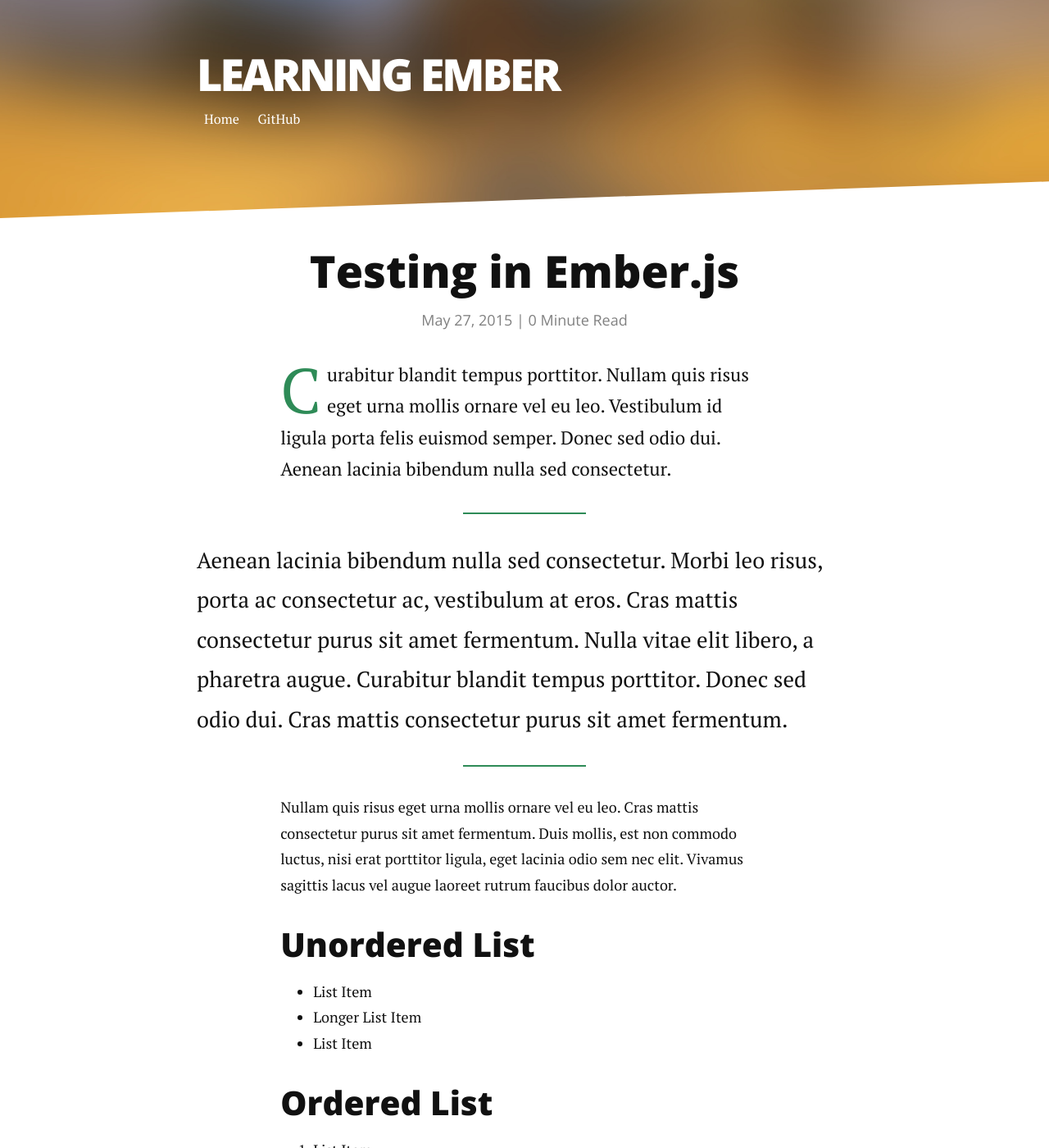
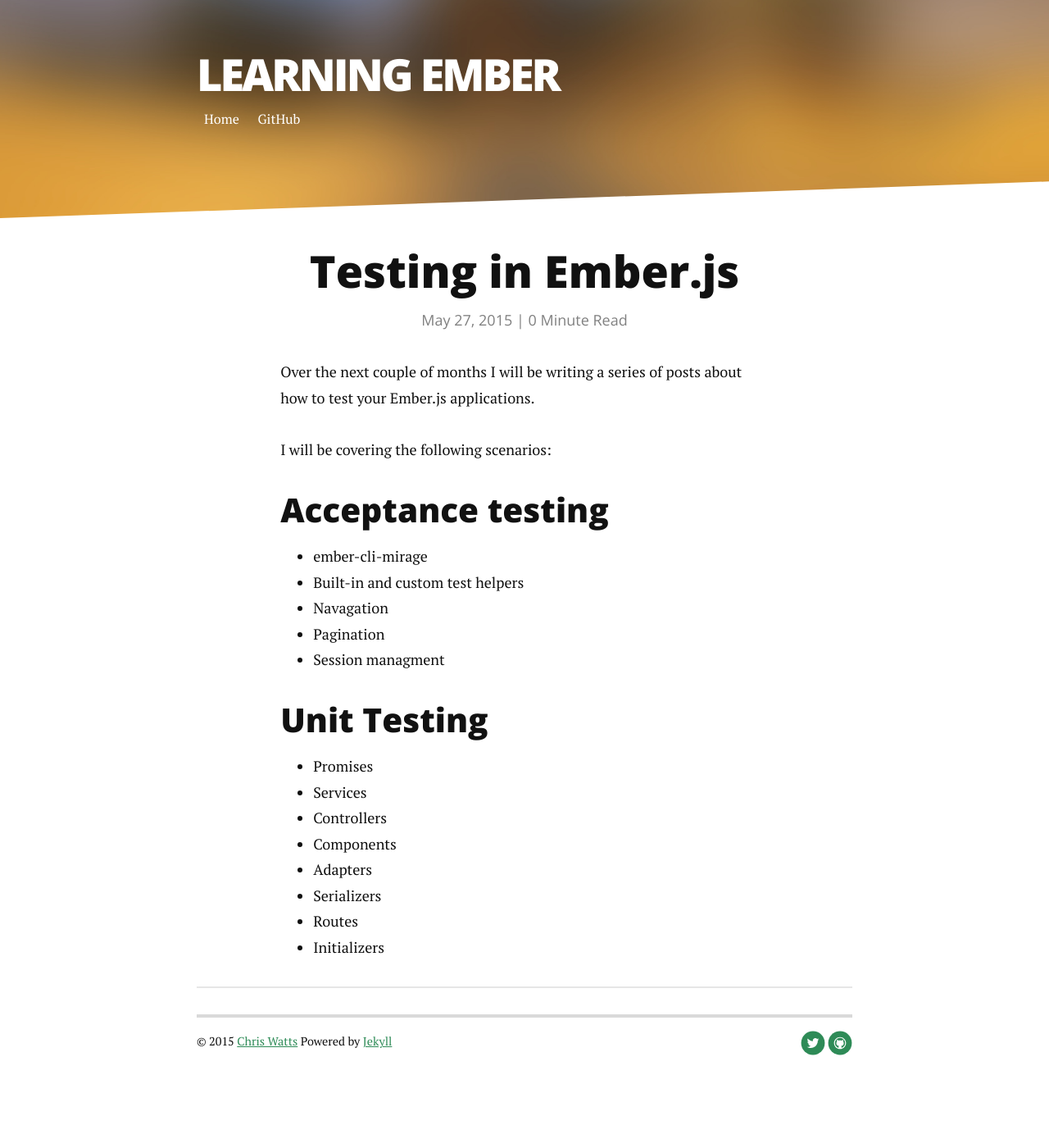
Before and after one commit to seawatts/learning-ember, a Jekyll site: the page built from _posts/2015-05-27-testing-in-ember.md, in a window 1280 px wide and 1400 px high. Shown: the whole window at 82% size. Built offline with Jekyll 4.4.1, drawn with Linux system fonts in a browser that asks for light colours; nearby versions of some CDN libraries; Markdown is read by kramdown in place of the engine named in the settings; some of the changed text lies outside the part shown.

Commit message:
Update 2015-05-27-testing-in-ember.md

```diff
--- a/_posts/2015-05-27-testing-in-ember.md
+++ b/_posts/2015-05-27-testing-in-ember.md
@@ -4,26 +4,23 @@
 date:   2015-05-27
 ---
 
-<p class="intro"><span class="dropcap">C</span>urabitur blandit tempus porttitor. Nullam quis risus eget urna mollis ornare vel eu leo. Vestibulum id ligula porta felis euismod semper. Donec sed odio dui. Aenean lacinia bibendum nulla sed consectetur.</p>
+Over the next couple of months I will be writing a series of posts about how to test your Ember.js applications.
 
-<blockquote>Aenean lacinia bibendum nulla sed consectetur. Morbi leo risus, porta ac consectetur ac, vestibulum at eros. Cras mattis consectetur purus sit amet fermentum. Nulla vitae elit libero, a pharetra augue. Curabitur blandit tempus porttitor. Donec sed odio dui. Cras mattis consectetur purus sit amet fermentum.</blockquote>
+I will be covering the following scenarios:
 
-Nullam quis risus eget urna mollis ornare vel eu leo. Cras mattis consectetur purus sit amet fermentum. Duis mollis, est non commodo luctus, nisi erat porttitor ligula, eget lacinia odio sem nec elit. Vivamus sagittis lacus vel augue laoreet rutrum faucibus dolor auctor.
+## Acceptance testing
+* ember-cli-mirage
+* Built-in and custom test helpers
+* Navagation
+* Pagination
+* Session managment
 
-## Unordered List
-* List Item
-* Longer List Item
-* List Item
-
-## Ordered List
-1. List Item
-2. Longer List Item
-3. List Item
-
-## Definition List
-<dl>
-  <dt>Coffee</dt>
-  <dd>Black hot drink</dd>
-  <dt>Milk</dt>
-  <dd>White cold drink</dd>
-</dl>
+## Unit Testing
+* Promises
+* Services
+* Controllers
+* Components
+* Adapters
+* Serializers
+* Routes
+* Initializers
```
